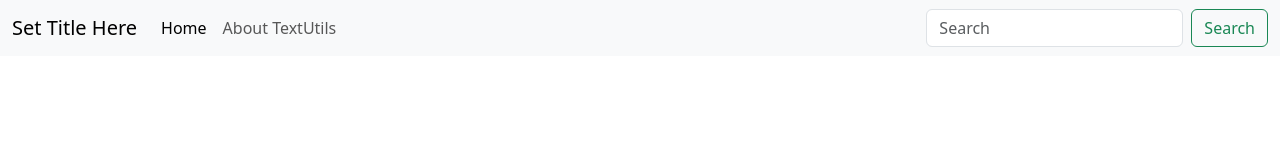
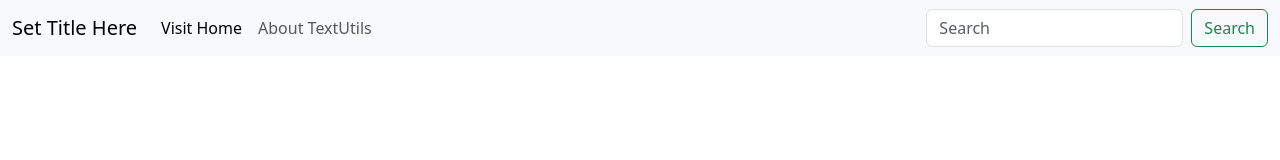
Before and after one commit to charvik42/TextUtils, a React (Create React App) app: page / in a window 1280 px wide. Shown: the top 160 px of the page. Built offline with nearby package versions, Linux system fonts and the light colour scheme.

Commit message:
homeTab component was added with property 'Visit Home'

```diff
--- a/src/App.js
+++ b/src/App.js
@@ -4,7 +4,7 @@ import Navbar from './components/Navbar';
 function App() {
   return (
     <>
-    <Navbar title="Set Title Here" aboutText="About TextUtils" />
+    <Navbar title="Set Title Here" aboutText="About TextUtils" homeTab="Visit Home"/>
     </>
   );
 }
--- a/src/components/Navbar.js
+++ b/src/components/Navbar.js
@@ -12,7 +12,7 @@ export default function Navbar(props) {
     <div className="collapse navbar-collapse" id="navbarSupportedContent">
       <ul className="navbar-nav me-auto mb-2 mb-lg-0">
         <li className="nav-item">
-          <a className="nav-link active" aria-current="page" href="/">Home</a>
+          <a className="nav-link active" aria-current="page" href="/">{props.homeTab}</a>
         </li>
         <li className="nav-item">
           <a className="nav-link" href="/"> {props.aboutText}</a>
@@ -29,7 +29,8 @@ export default function Navbar(props) {
 }
 
 Navbar.propTypes = {title: PropTypes.string.isRequired,
-                    aboutText: PropTypes.string
+                    aboutText: PropTypes.string,
+                    homeTab: PropTypes.string
 }
 
 Navbar.defaultProps = {
```
